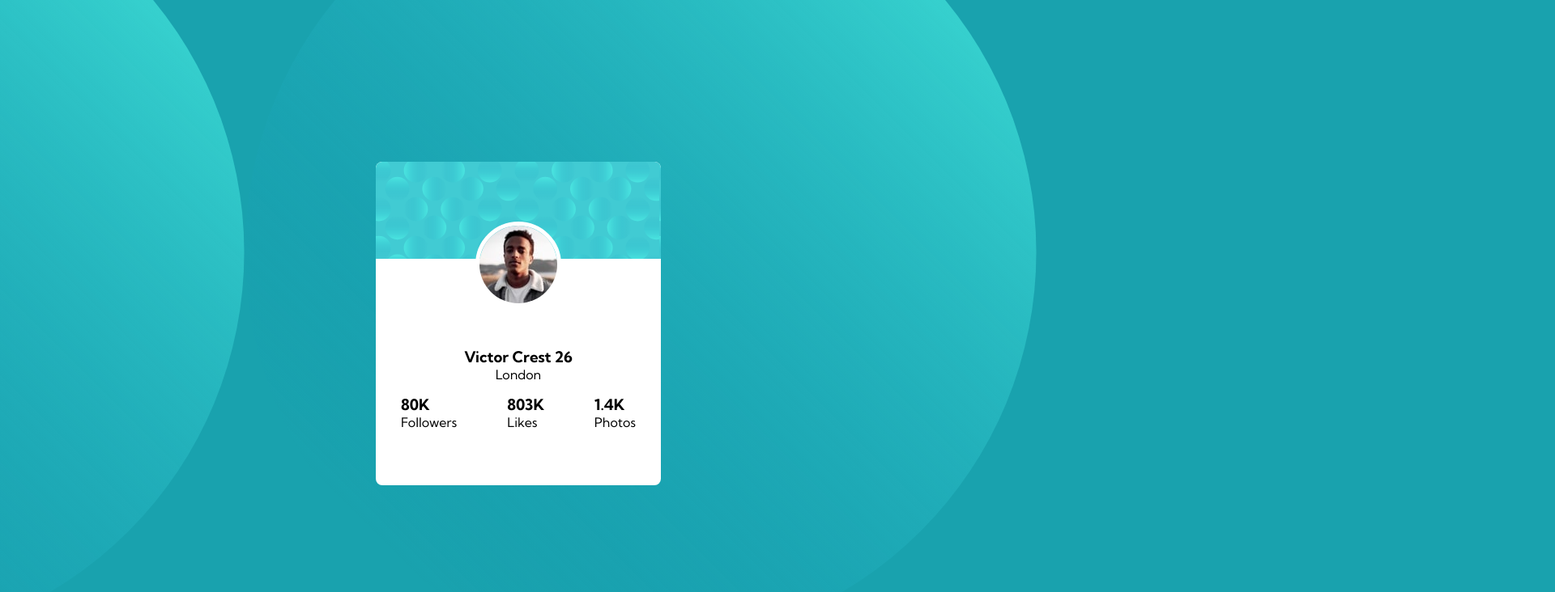
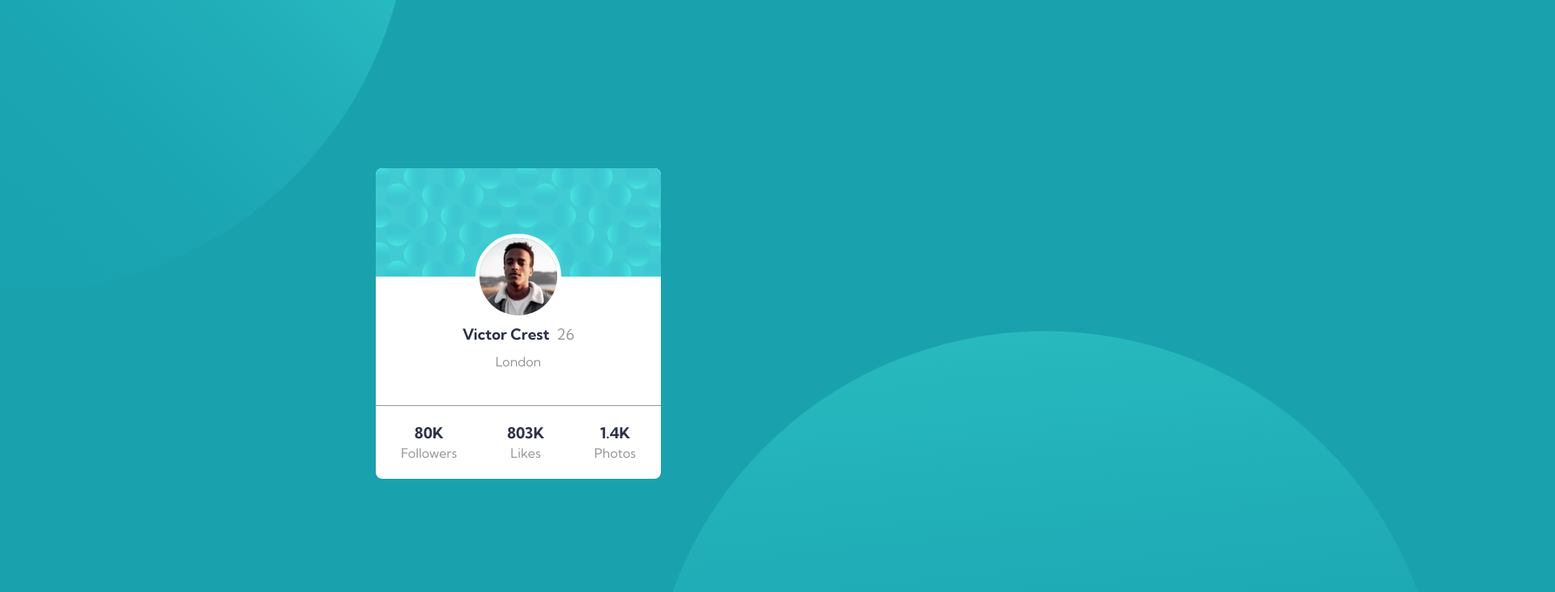
Before and after one commit to AymenDiabi/profile-card, a plain HTML site: page index.html in a window 1280 px wide. Shown: the top 732 px of the page at 81% size, 1920 px wide, since content can reach past the window. Drawn offline with Linux system fonts and the light colour scheme.

Commit message:
Almost done

```diff
--- a/style.css
+++ b/style.css
@@ -17,8 +17,10 @@
 
 body {
   width: 100vh;
+  position: relative;
   height: 100vh;
   font-family: 'Kumbh Sans', sans-serif;
+  overflow: hidden;
   background-color: var(--Dark-cyan);
 }
 
@@ -28,13 +30,29 @@ body {
   align-items: center;
   width: 100vw;
   height: 100vh;
-  background-image: url('images/bg-pattern-top.svg');
-  background-position: bottom right;
+}
+
+body::before {
+  content: url("images/bg-pattern-top.svg");
+  position: absolute;
+  left: -59%;
+  top: -77%;
+  z-index: -1;
+  transform: rotate(0deg);
+}
+
+body::after {
+  content: url("images/bg-pattern-bottom.svg");
+  position: absolute;
+  top: 51%;
+  left: 100%;
+  transform: rotate(39deg);
+  z-index: -1;
 }
 
 .center {
   width: 22rem;
-  height: 25rem;
+  height: 24rem;
   background-color: var(--white);
   border-radius: 8px;
   overflow: hidden;
@@ -44,32 +62,38 @@ body {
 
 .bg-pattern {
   background-image: url('images/bg-pattern-card.svg');
-  height: 30%;
+  height: 35%;
   width: 100%;
 }
 
 .info {
   display: flex;
   flex-direction: column;
-  gap: 1rem;
+  justify-content: space-between;
+  flex: 2 1 auto;
 }
 
 .user-info {
   display: flex;
   flex-direction: column;
   align-items: center;
+  flex: 2 1 auto;
+  justify-content: space-between;
+  gap: 1rem;
 }
 
 .img-box {
-  overflow: hidden;
   position: relative;
-  top: -30%;
   height: fit-content;
 }
 
 .img-box img {
   border-radius: 50%;
   border: 5px solid var(--white);
+  position: absolute;
+  top: -50%;
+  left: -50%;
+  transform: translate(-50%, -50%);
 }
 
 .info-box {
@@ -77,6 +101,22 @@ body {
   flex-direction: column;
   justify-content: center;
   align-items: center;
+  flex: 2 1 auto;
+  gap: .7rem;
+}
+
+h3 {
+  color: var(--Very-dark-desaturated-blue);
+}
+
+.info-box h3 span {
+  color: var(--Dark-gray);
+  font-weight: 400;
+  padding-left: .3rem;
+}
+
+p {
+  color: var(--Dark-gray);
 }
 
 
@@ -84,4 +124,16 @@ body {
   display: flex;
   width: 100%;
   justify-content: space-around;
+  justify-content: space-around;
+  flex: 1 1 auto;
+  align-items: center;
+  border-top: 1px solid var(--Dark-gray);
 }
+
+.info-stats {
+  display: flex;
+  flex-direction: column;
+  justify-content: center;
+  align-items: center;
+  gap: .2rem;
+}
```
